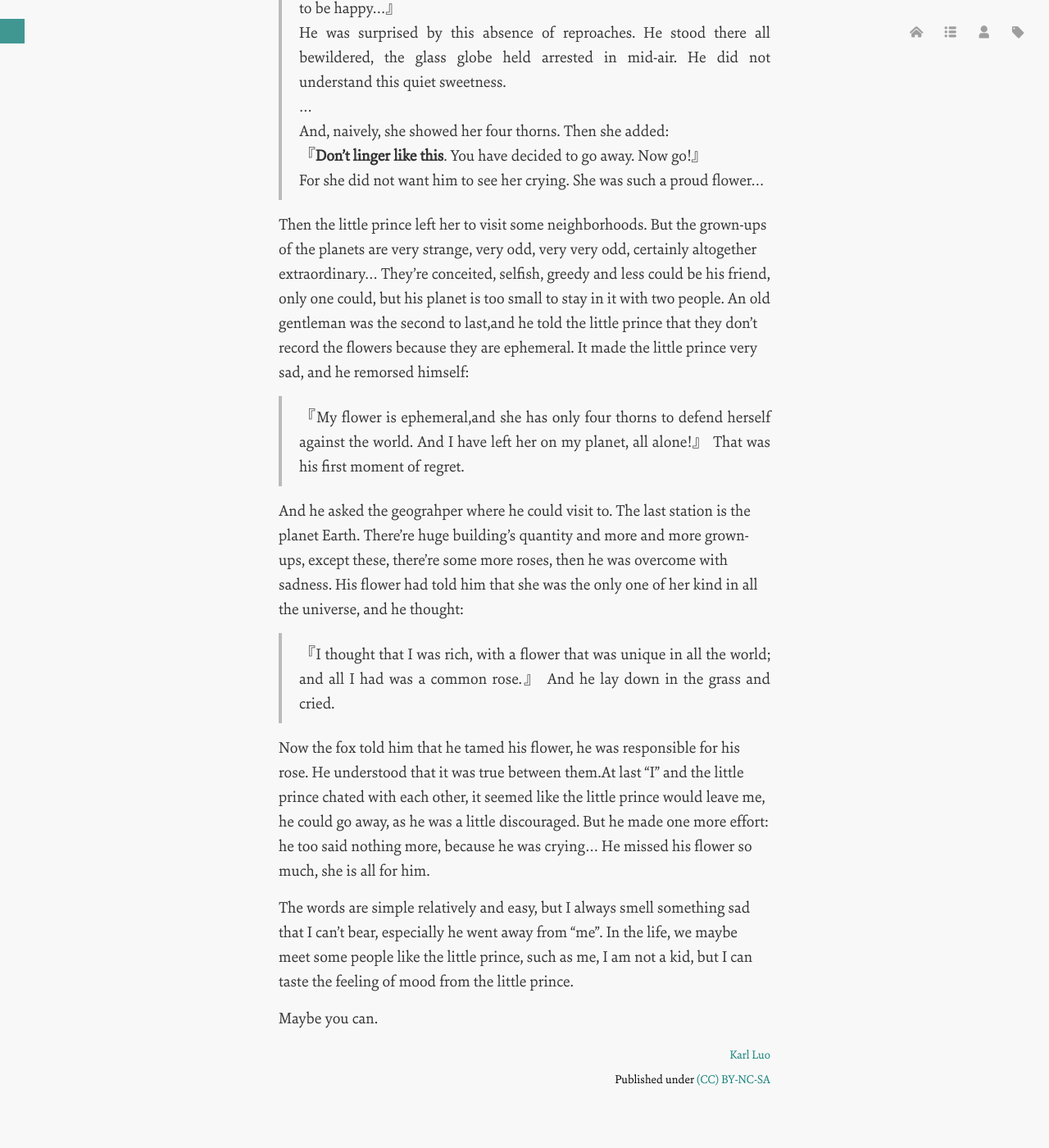
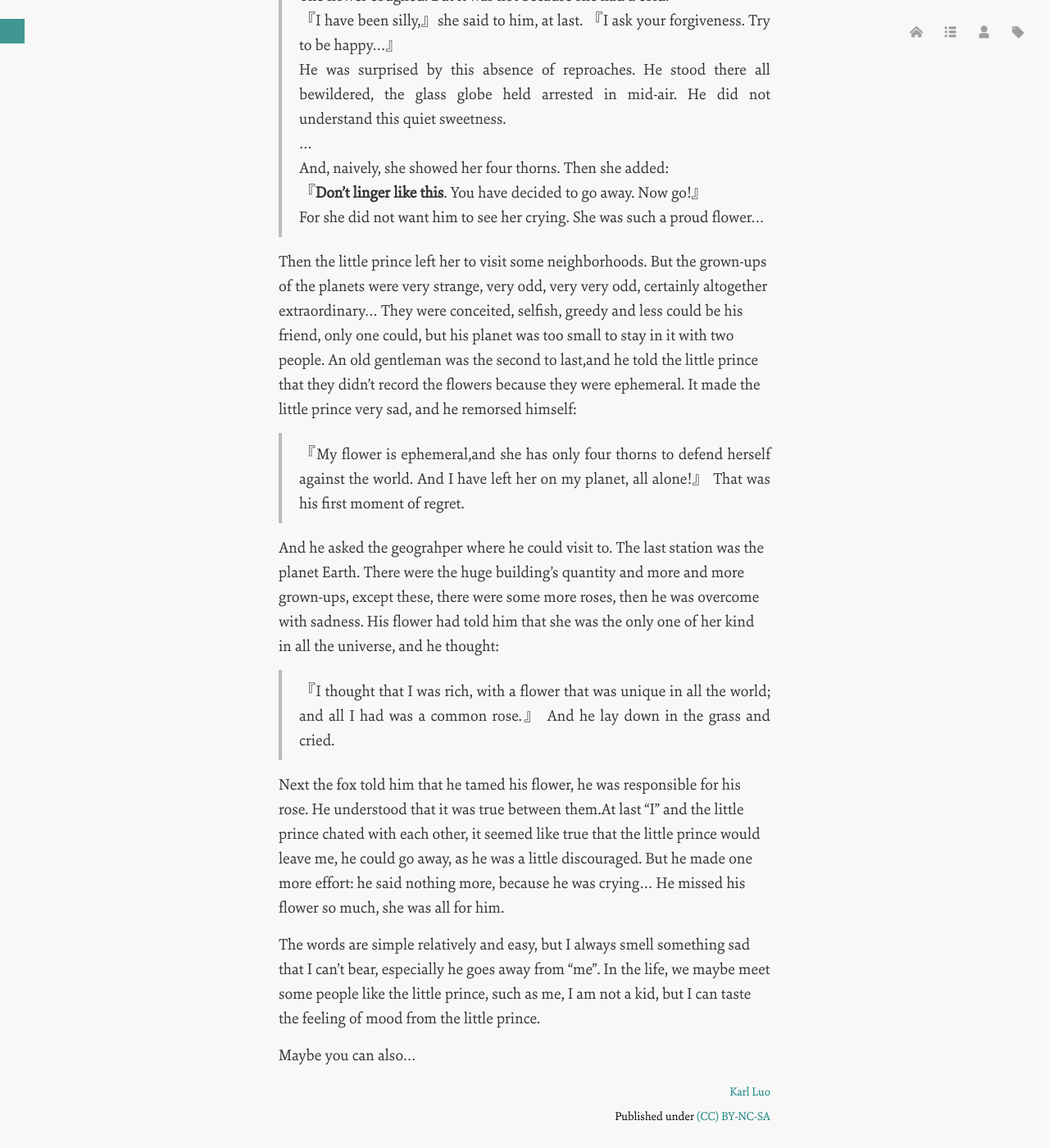
Before and after one commit to luolinjia/en, a Jekyll site: the page built from _posts/2014-12-12-the-little-prince.md, in a window 1280 px wide and 1400 px high, scrolled down 1114 px. Shown: the whole window at 82% size. Built offline with Jekyll 4.4.1, drawn with Linux system fonts in a browser that asks for light colours; Markdown is read by kramdown in place of the engine named in the settings; comment, search, counter and statistics services are not loaded; some of the changed text lies outside the part shown.

Commit message:
Update 2014-12-12-the-little-prince.md

```diff
--- a/_posts/2014-12-12-the-little-prince.md
+++ b/_posts/2014-12-12-the-little-prince.md
@@ -16,7 +16,9 @@ This is my first English fiction of paperback which I finished, although I don't
 
 The author is an air force fighter from France in WAR I and WAR II, his name is **Antoine de Saint-Exupery**. As I don't learn about him, I google to get some info: as a fighter, he drived his battleplane into the sky and disappeared. What a pity he died in young age! Then let's return to the topic!
 
-In this paper, "I" is not the hero instead **the little prince**, even if the little prince is called the third person. He comes from the B-612 planet, then he have escaped his home(that planet) as it happened the catastrophe of the baobabs and he hated that rose besides him in his planet, she always did something stupid that made him disturbing. Than he payed a visit some planets for the departure from it. Here is my favourate part:
+In this paper, "I" was not the hero instead **the little prince**, even if the little prince was called the third person. He came from the B-612 planet, then he had escaped his home(that planet) as it happened the catastrophe of the baobabs and he hated that rose besides him in his planet, she always did something stupid that made him disturbing. Then he paid a visit some planets for the departure from it.
+
+Here is my favourate part:
 
 > 『Goodbye,』he said to the flower.
 > But she made no answer.
@@ -29,16 +31,16 @@ In this paper, "I" is not the hero instead **the little prince**, even if the li
 > 『**Don't linger like this**. You have decided to go away. Now go!』
 > For she did not want him to see her crying. She was such a proud flower...
 
-Then the little prince left her to visit some neighborhoods. But the grown-ups of the planets are very strange, very odd, very very odd, certainly altogether extraordinary... They're conceited, selfish, greedy and less could be his friend, only one could, but his planet is too small to stay in it with two people. An old gentleman was the second to last,and he told the little prince that they don't record the flowers because they are ephemeral. It made the little prince very sad, and he remorsed himself:
+Then the little prince left her to visit some neighborhoods. But the grown-ups of the planets were very strange, very odd, very very odd, certainly altogether extraordinary... They were conceited, selfish, greedy and less could be his friend, only one could, but his planet was too small to stay in it with two people. An old gentleman was the second to last,and he told the little prince that they didn't record the flowers because they were ephemeral. It made the little prince very sad, and he remorsed himself:
 
 > 『My flower is ephemeral,and she has only four thorns to defend herself against the world. And I have left her on my planet, all alone!』 That was his first moment of regret.
 
-And he asked the geograhper where he could visit to. The last station is the planet Earth. There're huge building's quantity and more and more grown-ups, except these, there're some more roses, then he was overcome with sadness. His flower had told him that she was the only one of her kind in all the universe, and he thought:
+And he asked the geograhper where he could visit to. The last station was the planet Earth. There were the huge building's quantity and more and more grown-ups, except these, there were some more roses, then he was overcome with sadness. His flower had told him that she was the only one of her kind in all the universe, and he thought:
 
 > 『I thought that I was rich, with a flower that was unique in all the world; and all I had was a common rose.』 And he lay down in the grass and cried.
 
-Now the fox told him that he tamed his flower, he was responsible for his rose. He understood that it was true between them.At last "I" and the little prince chated with each other, it seemed like the little prince would leave me, he could go away, as he was a little discouraged. But he made one more effort: he too said nothing more, because he was crying...  He missed his flower so much, she is all for him.
+Next the fox told him that he tamed his flower, he was responsible for his rose. He understood that it was true between them.At last "I" and the little prince chated with each other, it seemed like true that the little prince would leave me, he could go away, as he was a little discouraged. But he made one more effort: he said nothing more, because he was crying...  He missed his flower so much, she was all for him.
 
-The words are simple relatively and easy, but I always smell something sad that I can't bear, especially he went away from "me". In the life, we maybe meet some people like the little prince, such as me, I am not a kid, but I can taste the feeling of mood from the little prince.
+The words are simple relatively and easy, but I always smell something sad that I can't bear, especially he goes away from "me". In the life, we maybe meet some people like the little prince, such as me, I am not a kid, but I can taste the feeling of mood from the little prince.
 
-Maybe you can.
+Maybe you can also...
```
